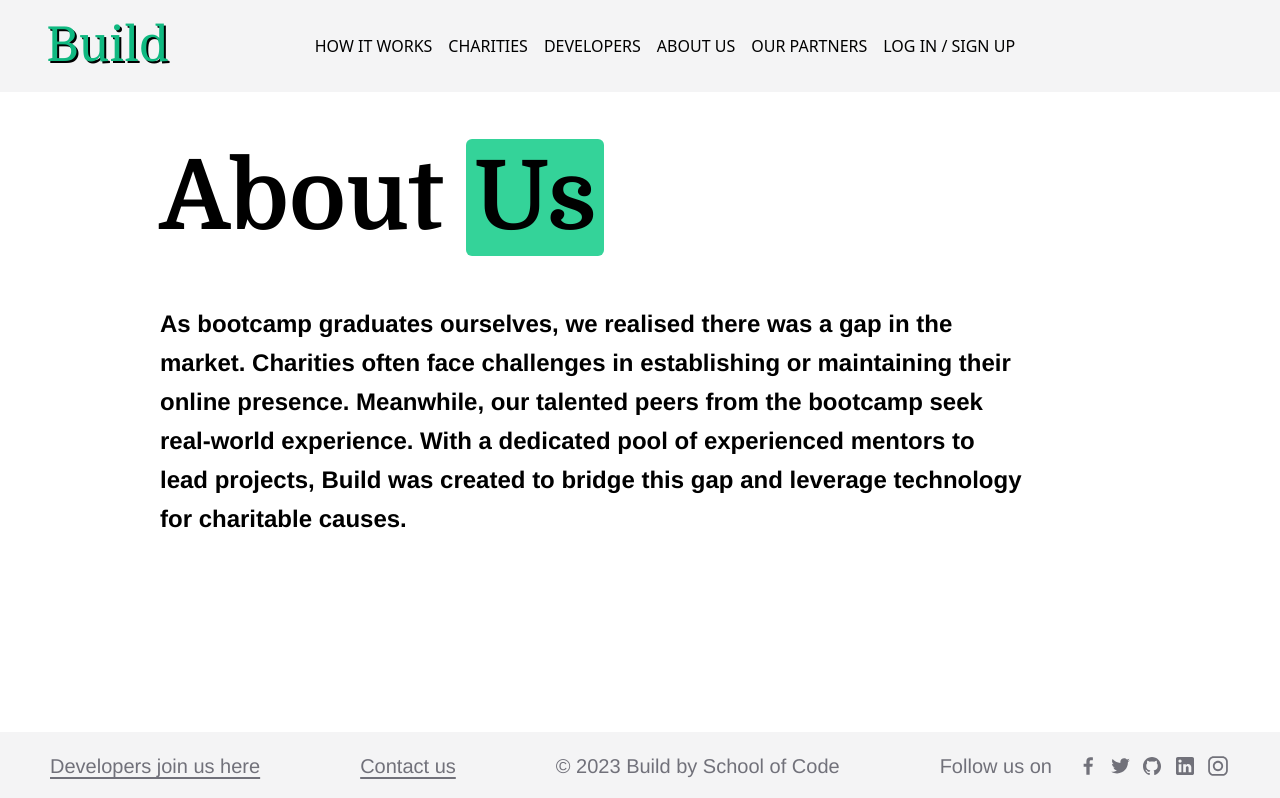
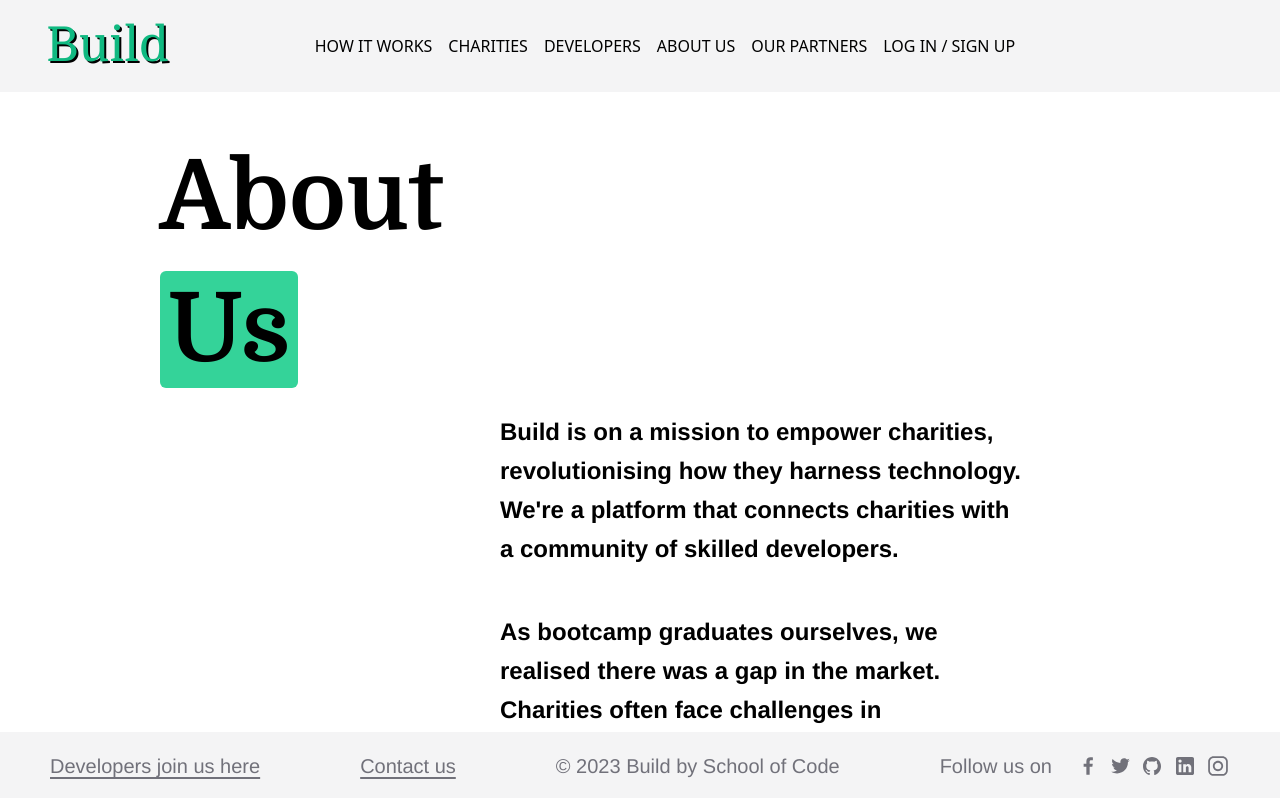
Before and after one commit to SchoolOfCode/Team-Build, a Next.js app: page /about in a window 1280 px wide. Shown: the top 798 px of the page. Built offline with nearby package versions, Linux system fonts and the light colour scheme.

Commit message:
re-route charity registration to how to pitch page

```diff
--- a/src/app/about/page.jsx
+++ b/src/app/about/page.jsx
@@ -4,13 +4,17 @@ export default function About() {
   return (
     <div className="flex flex-col">
       <div className="flex-grow">
-        <div className="flex flex-col justify-evenly ml-6 lg:flex lg:mx-40 gap-10 mr-4">
+        <div className="flex flex-col justify-between ml-6 lg:flex lg:flex-row lg:mx-40 gap-10 mr-4">
           <h1 className="mt-10 leading-snug text-6xl font-bold lg:text-8xl lg:max-w-lg lg:leading-snug lg:w-1/2">
             About{" "}
             <span className="bg-emerald-400 py-1 px-2 rounded-md mt-2">Us</span>
           </h1>
-          <div className="flex flex-col justify-between lg:flex lg:flex-row-reverse lg:gap-20 lg:align-middle lg:mb-10">
-            <p className="text-lg lg:text-2xl font-bold lg:max-w-4xl lg:mr-24 lg:leading-relaxed lg:">
+          <div className="flex flex-col justify-between lg:flex lg:gap-10 lg:align-middle lg:mb-10 lg:mt-80">
+          <p className="text-lg lg:text-2xl font-bold lg:max-w-4xl lg:mr-24 lg:leading-relaxed mb-10 lg:mb-1">
+          Build is on a mission to empower charities, revolutionising how they harness
+          technology. We're a platform that connects charities with a community of skilled developers.
+            </p>
+            <p className="text-lg lg:text-2xl font-bold lg:max-w-4xl lg:mr-24 lg:leading-relaxed ">
               As bootcamp graduates ourselves, we realised there was a gap in
               the market. Charities often face challenges in establishing or
               maintaining their online presence. Meanwhile, our talented peers
--- a/src/components/DevelopersAvailableProject.jsx
+++ b/src/components/DevelopersAvailableProject.jsx
@@ -16,7 +16,7 @@ export default function DevelopersAvailableProject({
         <h1 className="col-span-2 font-bold pt-1">{project.title}</h1>
       </Link>
       <p className="col-span-4 flex flex-wrap mr-5 lg:ml-6">{project.short_desc}</p>{" "}
-      <span className="col-span-1 grid gap-3">
+      <span className="col-span-1 grid gap-3 mt-4">
         <button
           className="button border-4 border-emerald-500 lg:w-64 lg:h-10 w-44 h-18 text-md text-center text-black font-bold justify-self-end"
           onClick={handleClick}
--- a/src/components/DisplayDevelopersDashboard2.jsx
+++ b/src/components/DisplayDevelopersDashboard2.jsx
@@ -135,7 +135,7 @@ export default function DisplayDevelopersDashboard2() {
             Projects that you can register your interest in
           </span>
         </h1>
-        <span className="border-b border-black w-11/12 lg:mb-4 my-3"></span>
+        <span className="border-b border-black w-11/12 lg:mb-3 my-3"></span>
         <ol>
           {availableProjects.map((availableProject) => {
             return (
--- a/src/components/charityRegistration.jsx
+++ b/src/components/charityRegistration.jsx
@@ -168,8 +168,8 @@ export default function CharityRegistration() {
             setSubmissionMessage("Thank you for your submission!");
 
             setTimeout(() => {
-              router.push("/charity/dashboard");
-            }, 5000);
+              router.push("/charity/dashboard/how-pitching-works");
+            }, 3000);
 
             return;
           }
--- a/src/components/developerRegistration.jsx
+++ b/src/components/developerRegistration.jsx
@@ -155,7 +155,7 @@ export default function DeveloperRegistration() {
 
             setTimeout(() => {
               router.push("/developers/dashboard");
-            }, 5000);
+            }, 3000);
 
             return;
           }
```
